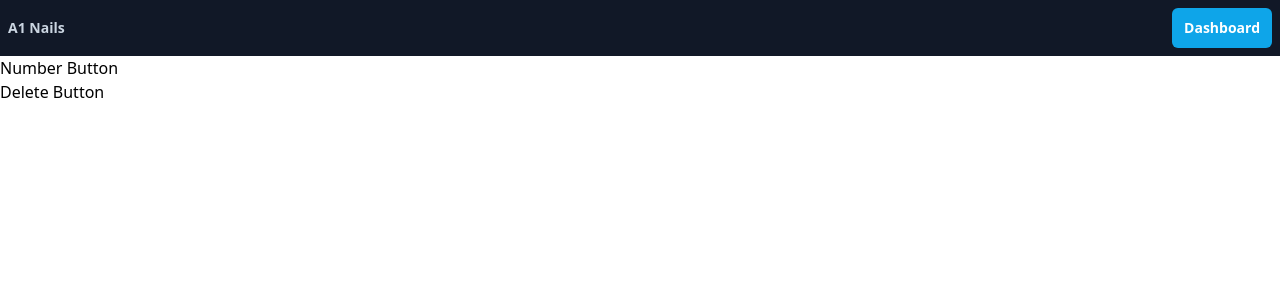
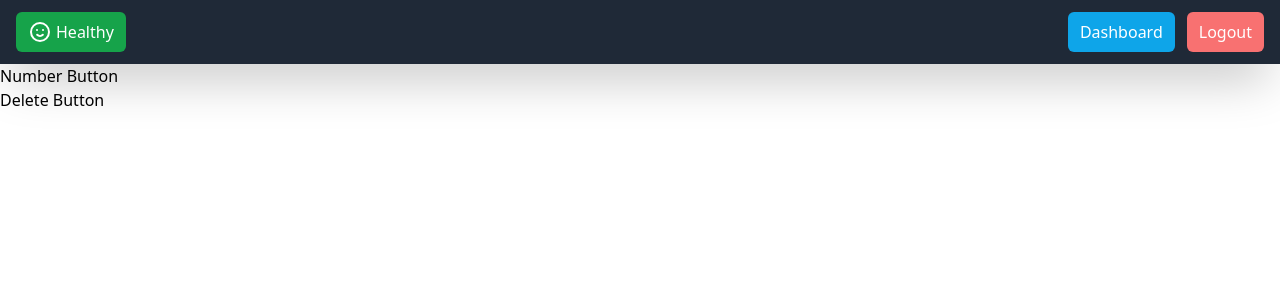
Before and after one commit to raytruong/a1-pos-client, a Vue app: page /NotFound in a window 1280 px wide. Shown: the top 300 px of the page. Built offline with nearby package versions, Linux system fonts and the light colour scheme; no server answers; what tsyringe would draw is missing.

Commit message:
Add HealthIndicator, navigation changes

```diff
--- /dev/null
+++ b/src/components/HealthIndicator.vue
@@ -0,0 +1,61 @@
+<template>
+    <div
+        :class="isHealthy ? 'bg-green-600' : 'bg-red-600'"
+        class="flex rounded-md text-white px-3 py-2"
+    >
+        <div class="relative">
+            <div class="absolute inset-y-0 left-0 flex items-center">
+                <svg
+                    v-if="isHealthy"
+                    class="h-6 w-6 text-white"
+                    fill="none"
+                    stroke="currentColor"
+                    viewBox="0 0 24 24"
+                >
+                    <path
+                        d="M14.828 14.828a4 4 0 01-5.656 0M9 10h.01M15 10h.01M21 12a9 9 0 11-18 0 9 9 0 0118 0z"
+                        stroke-linecap="round"
+                        stroke-linejoin="round"
+                        stroke-width="2"
+                    />
+                </svg>
+                <svg
+                    v-else
+                    class="h-6 w-6 text-white"
+                    fill="none"
+                    height="24"
+                    stroke="currentColor"
+                    stroke-linecap="round"
+                    stroke-linejoin="round"
+                    stroke-width="2"
+                    viewBox="0 0 24 24"
+                    width="24"
+                >
+                    <path d="M0 0h24v24H0z" stroke="none" />
+                    <circle cx="12" cy="12" r="9" />
+                    <line x1="9" x2="9.01" y1="10" y2="10" />
+                    <line x1="15" x2="15.01" y1="10" y2="10" />
+                    <path d="M9.5 15.25a3.5 3.5 0 0 1 5 0" />
+                </svg>
+            </div>
+            <span v-if="isHealthy" class="ml-7">Healthy</span>
+            <span v-else class="ml-7">Unhealthy</span>
+        </div>
+    </div>
+</template>
+
+<script lang="ts">
+import { defineComponent, ref } from 'vue';
+
+export default defineComponent({
+    name: 'HealthIndicator.vue',
+    setup(props, context) {
+        const isHealthy = ref(true);
+        return {
+            isHealthy,
+        };
+    },
+});
+</script>
+
+<style scoped></style>
--- a/src/components/navigation/NavBar.vue
+++ b/src/components/navigation/NavBar.vue
@@ -1,32 +1,42 @@
 <template>
-    <div
+    <header
         class="
-            relative
-            p-2
             flex
+            justify-between
             items-center
-            justify-between
-            text-slate-300
-            font-semibold
-            text-sm
-            leading-6
-            bg-gray-900
+            shadow-2xl
+            bg-gray-800
+            px-4
+            py-3
         "
     >
-        <HealthIndicator />
-        <NavItemGroup>
-            <NavItem v-for="item in navItems" :key="item.path" :href="item.path"
-                >{{ item.text }}
-            </NavItem>
-        </NavItemGroup>
-    </div>
+        <div>
+            <HealthIndicator />
+        </div>
+        <div>
+            <NavItemGroup>
+                <NavItem
+                    v-for="item in navItems"
+                    :key="item.path"
+                    :href="item.path"
+                >
+                    <button
+                        :class="item.color ? item.color : 'bg-sky-500'"
+                        class="block rounded-md text-white px-3 py-2"
+                    >
+                        {{ item.text }}
+                    </button>
+                </NavItem>
+            </NavItemGroup>
+        </div>
+    </header>
 </template>
 
 <script lang="ts">
 import { defineComponent, ref } from 'vue';
 import NavItem from '@/components/navigation/NavItem.vue';
 import NavItemGroup from '@/components/navigation/NavItemGroup.vue';
-import HealthIndicator from '@/components/shared/HealthIndicator.vue';
+import HealthIndicator from '@/components/HealthIndicator.vue';
 
 export default defineComponent({
     name: 'NavbarHeader.vue',
@@ -37,6 +47,11 @@ export default defineComponent({
                 text: 'Dashboard',
                 path: '/dashboard',
             },
+            logout: {
+                text: 'Logout',
+                path: '/logout',
+                color: 'bg-red-400',
+            },
         };
         return { navItems };
     },
--- a/src/components/navigation/NavItem.vue
+++ b/src/components/navigation/NavItem.vue
@@ -1,9 +1,6 @@
 <template>
     <li>
-        <router-link
-            :to="href"
-            class="block px-3 py-2 rounded-md bg-sky-500 text-white"
-        >
+        <router-link :to="href">
             <slot />
         </router-link>
     </li>
--- a/src/components/shared/HealthIndicator.vue
+++ /dev/null
@@ -1,11 +0,0 @@
-<template>
-    <div>A1 Nails</div>
-</template>
-
-<script>
-export default {
-    name: 'HealthIndicator.vue',
-};
-</script>
-
-<style scoped></style>
--- a/src/router/routes.ts
+++ b/src/router/routes.ts
@@ -18,6 +18,11 @@ const routeConfig = [
         component: NotFoundView,
     },
     {
+        path: '/logout',
+        name: 'LogoutView',
+        component: NotFoundView,
+    },
+    {
         path: '/NotFound',
         name: 'NotFoundView',
         component: NotFoundView,
```
